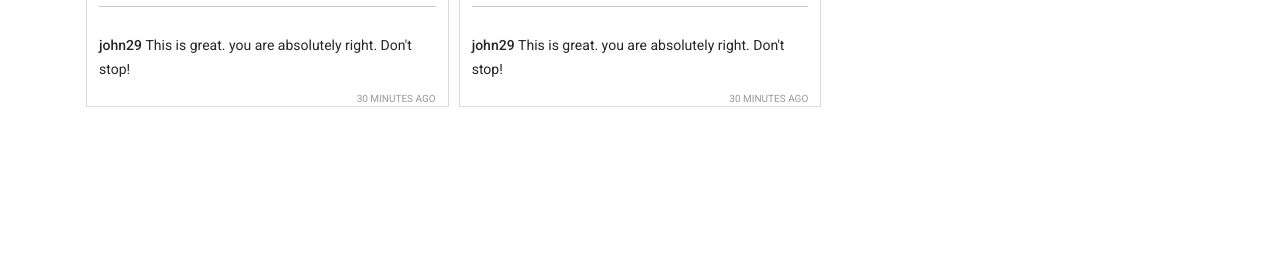
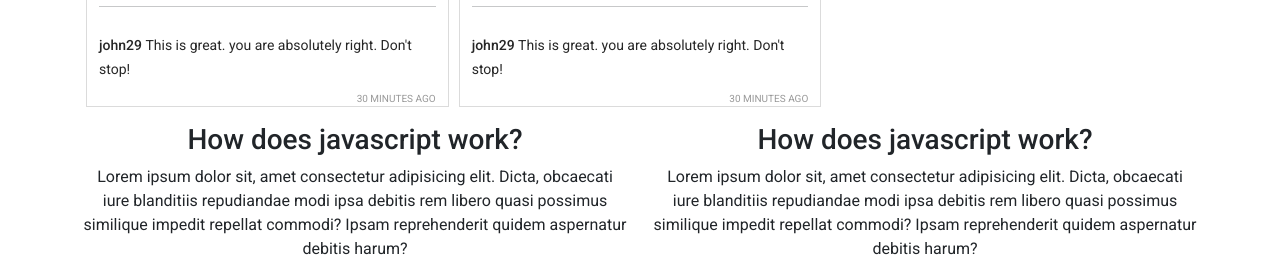
Before and after one commit to RAHAT-RH/insta-shohor, a plain HTML site: page index.html in a window 1280 px wide. Shown: the part 1425-1702 px from the top of the page. Before the commit the page ends 1548 px from the top, so only its background shows below. Drawn offline with nearby package versions, Linux system fonts and the light colour scheme.

Commit message:
only phost page show answer section

```diff
--- a/index.html
+++ b/index.html
@@ -68,9 +68,7 @@
         </header>
         <main class="main container mx-auto p-3">
             <div id="posts">
-                <section class="container text-center">
-                    <h1>action</h1>
-                </section>
+
             </div>
             <div id="liked">
                 <h1>Liked posts</h1>
@@ -81,6 +79,23 @@
             </div>
         </main>
 
+        <section class="container text-center" id="answer-section">
+            <div class="row">
+                <div class="col-md-6 col-lg-6">
+                    <div class="text">
+                        <h3>How does javascript work?</h3>
+                        <p>Lorem ipsum dolor sit, amet consectetur adipisicing elit. Dicta, obcaecati iure blanditiis repudiandae modi ipsa debitis rem libero quasi possimus similique impedit repellat commodi? Ipsam reprehenderit quidem aspernatur debitis harum?</p>
+                    </div>
+                </div>
+                <div class="col-md-6 col-lg-6">
+                    <div class="text">
+                        <h3>How does javascript work?</h3>
+                        <p>Lorem ipsum dolor sit, amet consectetur adipisicing elit. Dicta, obcaecati iure blanditiis repudiandae modi ipsa debitis rem libero quasi possimus similique impedit repellat commodi? Ipsam reprehenderit quidem aspernatur debitis harum?</p>
+                    </div>
+                </div>
+            </div>
+        </section>
+
         <footer></footer>
 
         <!-- add javascript  file  -->
--- a/js/app.js
+++ b/js/app.js
@@ -37,16 +37,19 @@ const switchTab = (id) => {
     document.getElementById("posts").style.display = "grid";
     document.getElementById("liked").style.display = "none";
     document.getElementById("reported").style.display = "none";
+    document.getElementById('answer-section').style.display = "block";
   } else if (id === "liked") {
     document.getElementById("liked").style.display = "block";
     document.getElementById("posts").style.display = "none";
     document.getElementById("reported").style.display = "none";
+    document.getElementById('answer-section').style.display = "none";
 
     displayLikedPosts();
   } else {
     document.getElementById("reported").style.display = "block";
     document.getElementById("posts").style.display = "none";
     document.getElementById("liked").style.display = "none";
+    document.getElementById('answer-section').style.display = "none";
 
     displayReportedPosts();
   }
```
